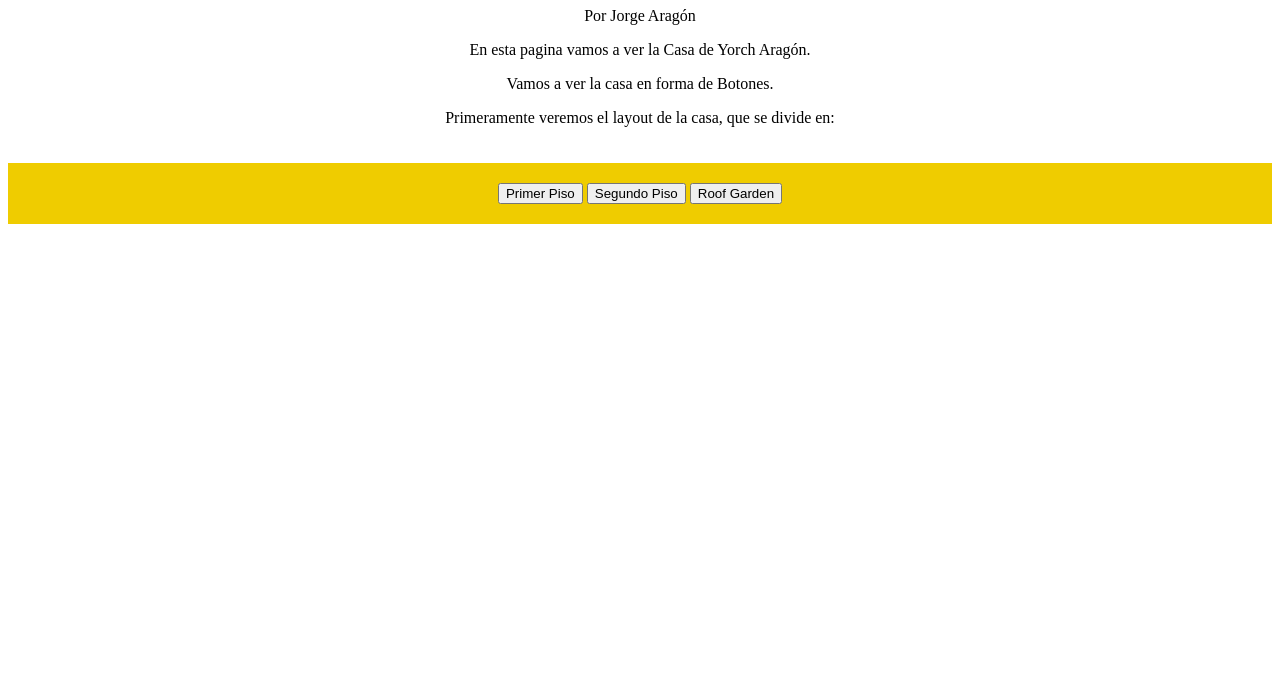
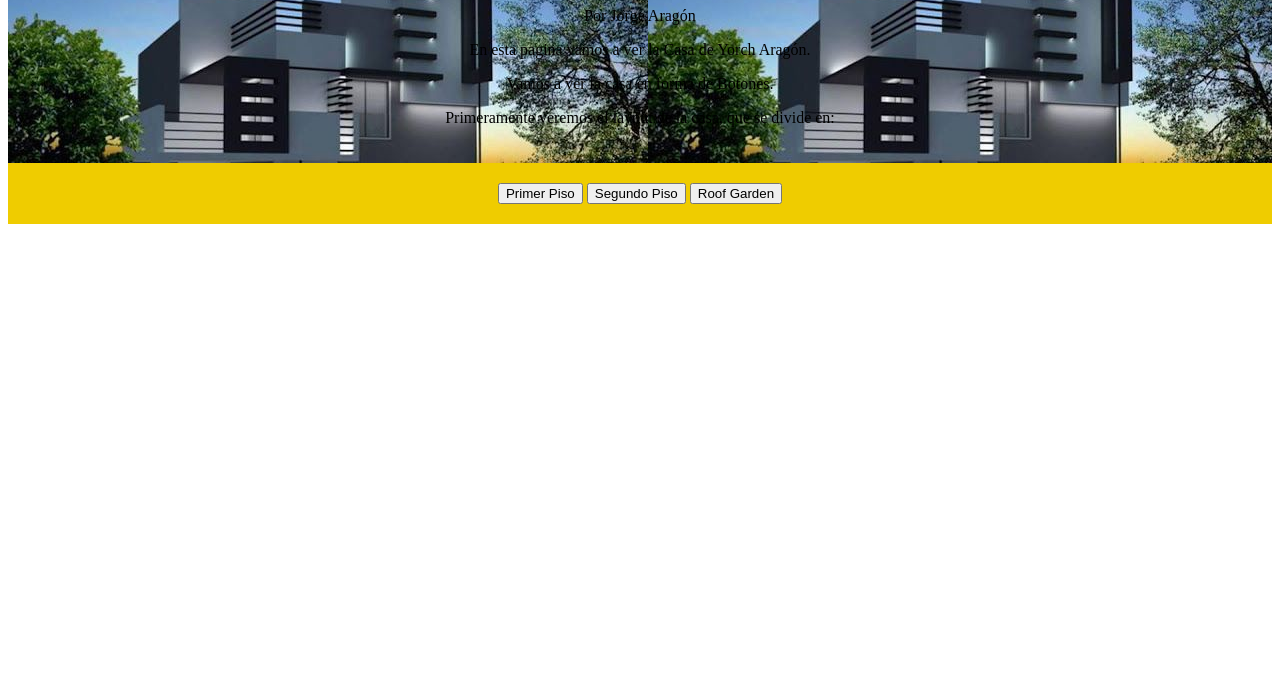
Before and after one commit to Yorch7719/Ejercicio-Mi-Casa, a plain HTML site: page Mi_Casa.html in a window 1280 px wide. Shown: the part 101-800 px from the top of the page. Drawn offline with Linux system fonts and the light colour scheme.

Commit message:
feat: Se agrega imagen a CSS

```diff
--- a/style.css
+++ b/style.css
@@ -2,7 +2,7 @@ h1, p, button{
     text-align: center
 }
 .home{
-    background-image: House.jpg;
+    background-image: url(https://github.com/Yorch7719/Ejercicio-Mi-Casa/blob/main/House.jpg);
     margin: auto;
     padding: 20px;
 }
```
